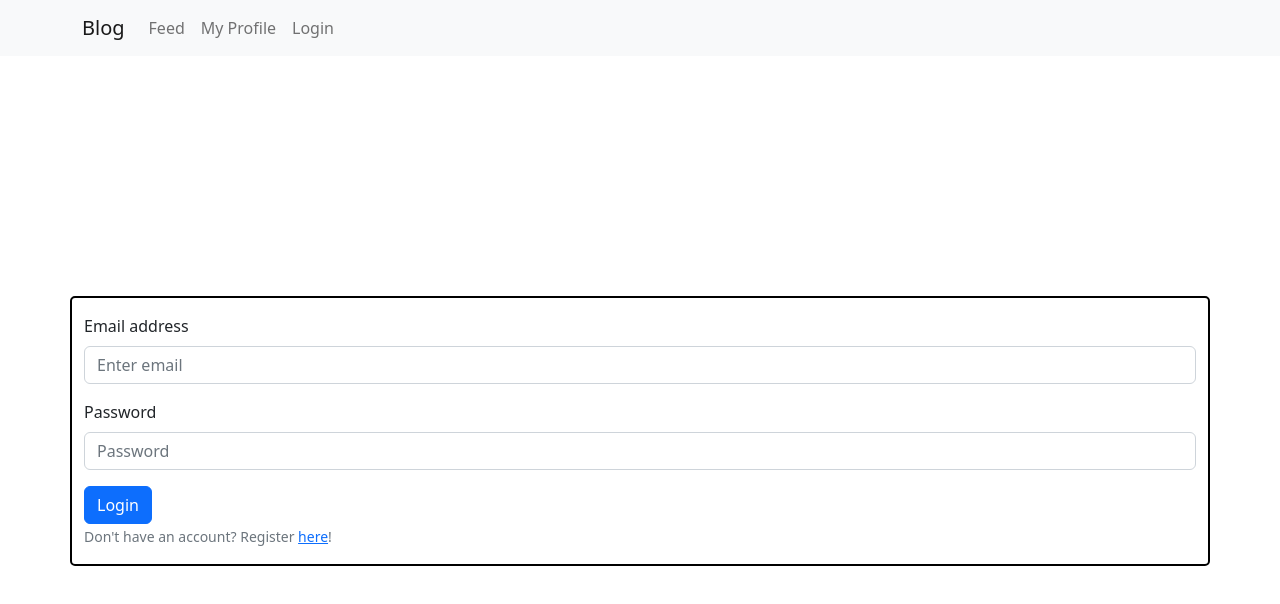
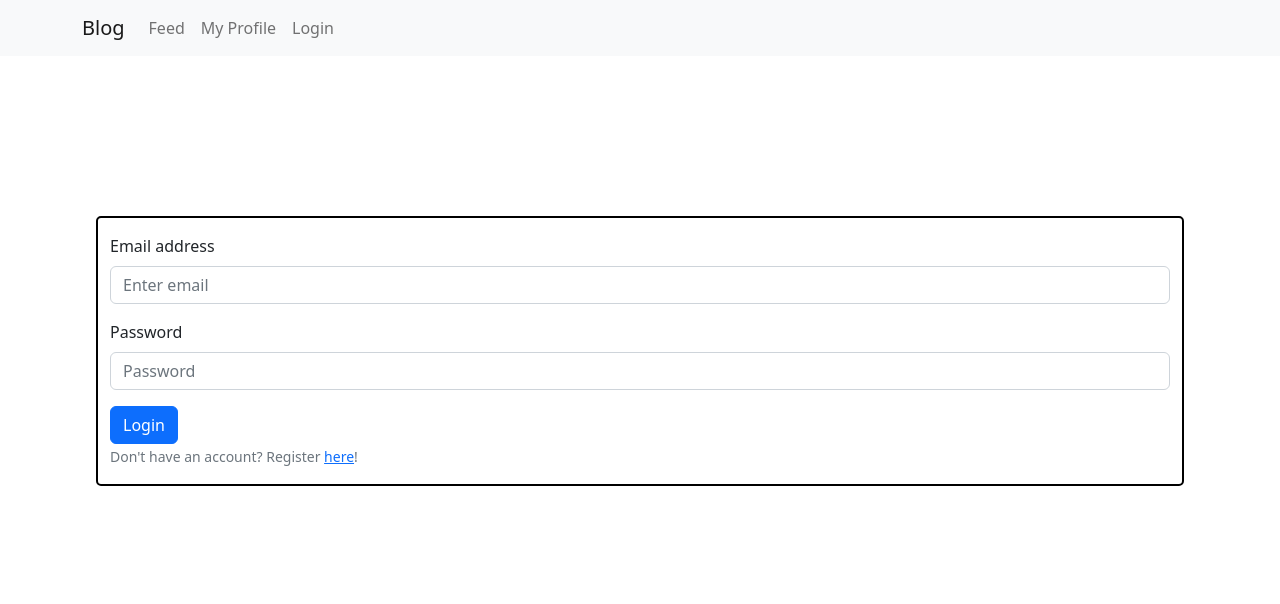
Before and after one commit to LamiSaadat/blog-client, a React (Create React App) app: page /login in a window 1280 px wide. Shown: the top 604 px of the page. Built offline with nearby package versions, Linux system fonts and the light colour scheme.

Commit message:
Added global styles to app container

```diff
--- a/src/App.jsx
+++ b/src/App.jsx
@@ -16,6 +16,7 @@
   return (
     <>
       <NavBar />
+      <main className="app-container">
         <Routes>
           <Route path="/" element={<HomePage />} />
           <Route path="/register" element={<Register />} />
@@ -26,6 +27,7 @@
             <Route path="/account" element={<Account />} />
           </Route>
         </Routes>
+      </main>
       <div id="detail">
         <Outlet />
       </div>
--- a/src/App.scss
+++ b/src/App.scss
@@ -1,5 +1,22 @@
+*,
+*:before,
+*:after {
+  margin: 0;
+  padding: 0;
+  box-sizing: inherit;
+}
+
+html {
+  box-sizing: border-box;
+  font-family: "AvenirNext LT Pro", sans-serif;
+}
+
+.app-container {
+  margin: 0 6rem;
+}
+
 .form-container {
-  margin: 15rem auto;
+  margin: 10rem auto;
   border: solid black 2px;
   border-radius: 5px;
   padding: 1rem;
```
Lines whose indentation alone changed are shown as unchanged.
